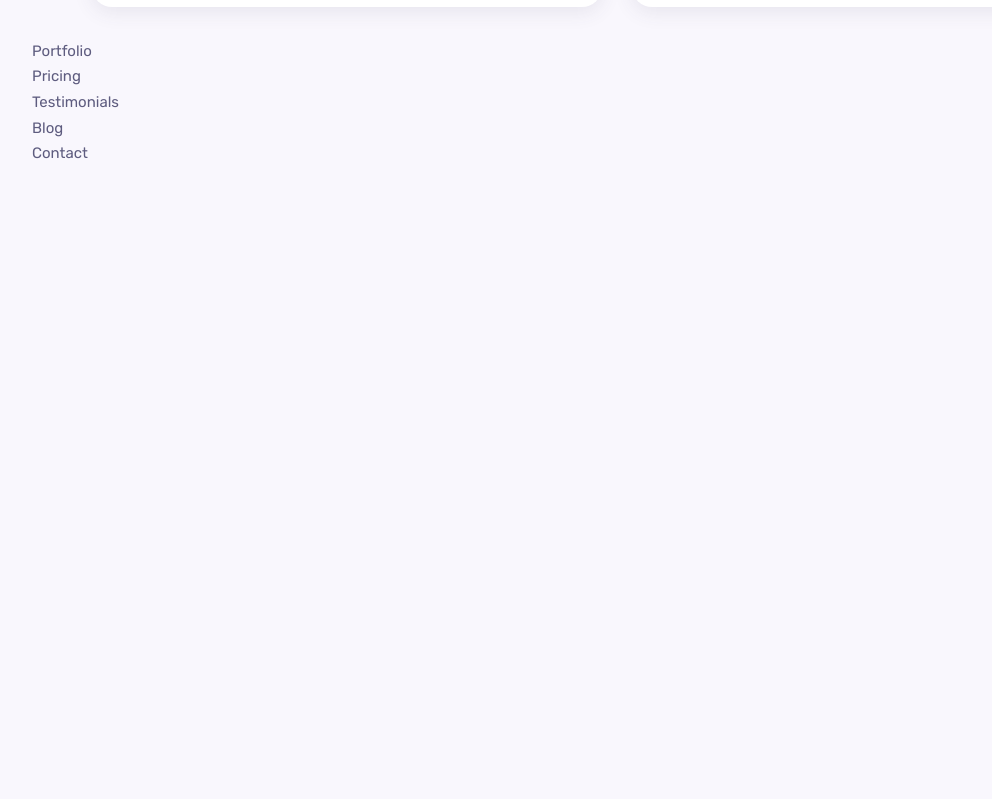
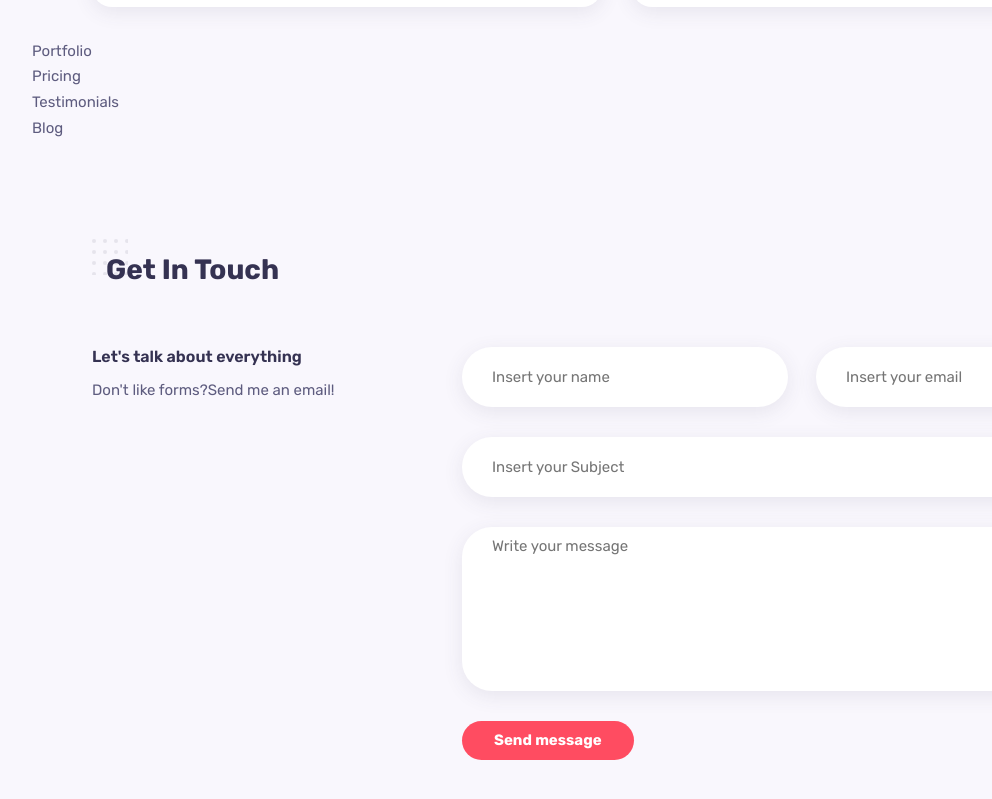
Before and after one commit to nazhansukri11/Portfolio_project, a React (Create React App) app: page / in a window 1280 px wide. Shown: the part 1933-2732 px from the top of the page, without its empty margins (78-1070 px from the left). Before the commit the page ends 2100 px from the top, so only its background shows below. Built offline with nearby package versions, Linux system fonts and the light colour scheme.

Commit message:
Add contact UI

```diff
--- a/src/components/contact/Contact.jsx
+++ b/src/components/contact/Contact.jsx
@@ -3,7 +3,39 @@ import "./contact.css";
 
 const Contact=()=>{
     return(
-        <div>Contact</div>
+        <section className="contact container section" id="contact">
+            <h2 className="section__title">Get In Touch</h2>
+
+            <div className="contact__container grid">
+                <div className="contact__info">
+                    <h3 className="contact__title">Let's talk about everything</h3>
+                    <p className="contact__details">Don't like forms?Send me an email!</p>
+                </div>
+
+                <form action="" className="contact__form">
+                    <div className="contact__form-group">
+                        <div className="contact__form-div">
+                            <input type="text" className="contact__form-input" placeholder="Insert your name" />
+                        </div>
+
+                        <div className="contact__form-div">
+                            <input type="email" className="contact__form-input" placeholder="Insert your email" />
+                        </div>
+                    </div>
+
+                        <div className="contact__form-div">
+                            <input type="text" className="contact__form-input" placeholder="Insert your Subject" />
+                        </div>
+
+                        <div className="contact__form-div contact__form-area">
+                            <textarea name="" id="" cols="30" rows="10" className="contact__form-input" placeholder="Write your message"></textarea>
+                        </div>
+
+                        <button className="btn">Send message</button>
+
+                </form>
+            </div>
+        </section>
     )
 }
 
--- a/src/components/contact/contact.css
+++ b/src/components/contact/contact.css
@@ -0,0 +1,49 @@
+.contact.section{
+    padding-bottom: 6.25rem;
+}
+
+.contact__container{
+    grid-template-columns: 4fr 8fr;
+    column-gap: 1.875rem;
+}
+
+.contact__title{
+    font-size: var(--h3-font-size);
+    margin-bottom: 0.75rem;
+}
+
+.contact__form-group{
+    display: grid;
+    grid-template-columns: repeat(2,1fr);
+    column-gap: 1.75rem;
+}
+
+.contact__form-div{
+    position: relative;
+    margin-bottom: 1.875rem;
+    height: 3.75rem;
+}
+
+.contact__form-input{
+    position: absolute;
+    top: 0;
+    left: 0;
+    width: 100%;
+    height: 100%;
+    box-shadow: var(--shadow);
+    background-color: var(--container-color);
+    color: var(--text-color);
+    border: none;
+    outline: none;
+    border-radius: 1.875rem;
+    padding: 0.625rem 1.875rem;
+    z-index: 1;
+}
+
+.contact__form-area{
+    height:10.25rem;
+}
+
+.contact__form-area textarea{
+    resize: none;
+}
```
